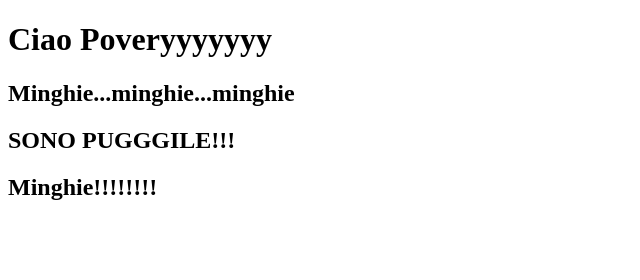
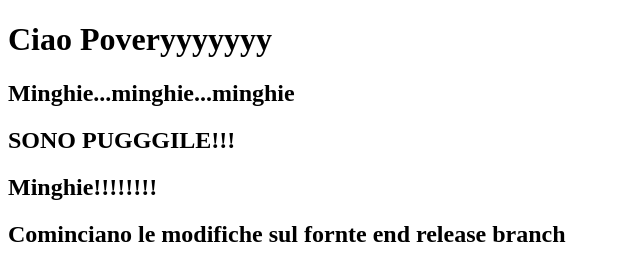
Before and after one commit to bortolo/VisualRectWAS, a plain HTML site: page WebContent/index.html in a window 1280 px wide. Shown: the whole page, without its empty margins (0-640 px from the left). Drawn offline with Linux system fonts and the light colour scheme.

Commit message:
primo commmit branch

```diff
--- a/WebContent/index.html
+++ b/WebContent/index.html
@@ -9,5 +9,7 @@
 <h2>Minghie...minghie...minghie</h2>
 <h2>SONO PUGGGILE!!!</h2>
 <h2>Minghie!!!!!!!!</h2>
+
+<h2>Cominciano le modifiche sul fornte end release branch</h2>
 </body>
 </html>
```
